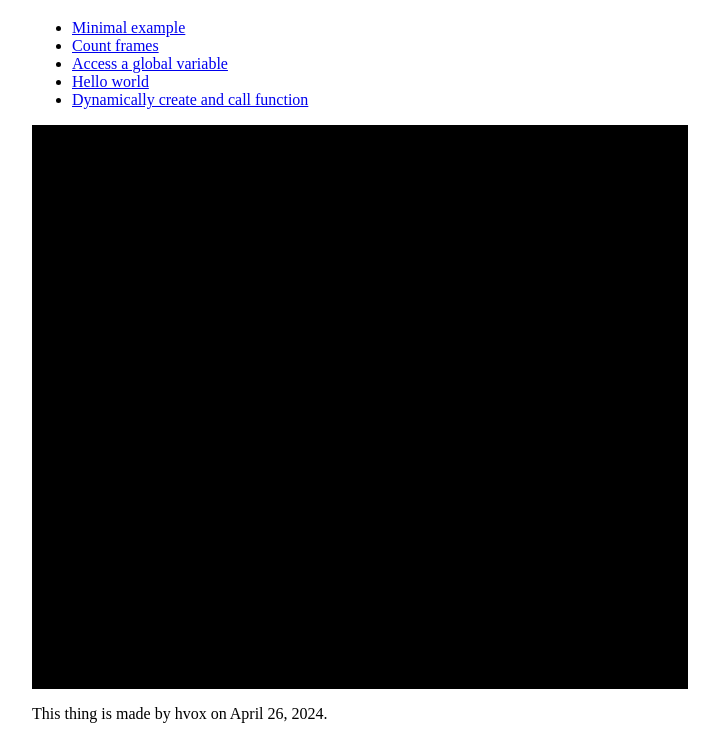
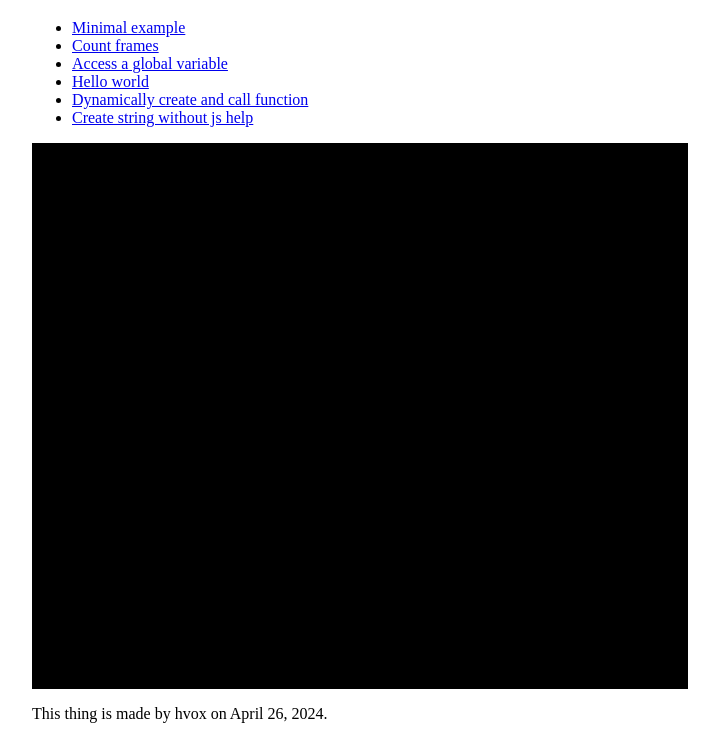
Before and after one commit to hvox/learn-wasm, a plain HTML site: page wasm-for-browser/index.html in a window 1280 px wide. Shown: the part 61-800 px from the top of the page, without its empty margins (280-999 px from the left). Drawn offline with Linux system fonts and the light colour scheme.

Commit message:
Add create-string-without-js-help.wat

```diff
--- a/wasm-for-browser/index.html
+++ b/wasm-for-browser/index.html
@@ -21,6 +21,7 @@
 			<li><a href="access-a-global-variable.wasm"></a></li>
 			<li><a href="hello-world.wasm"></a></li>
 			<li><a href="dynamically-create-and-call-function.wasm"></a></li>
+			<li><a href="create-string-without-js-help.wasm"></a></li>
 		</ul>
 	</header>
 	<main>
```
Also changed, not shown: 1 other file.
